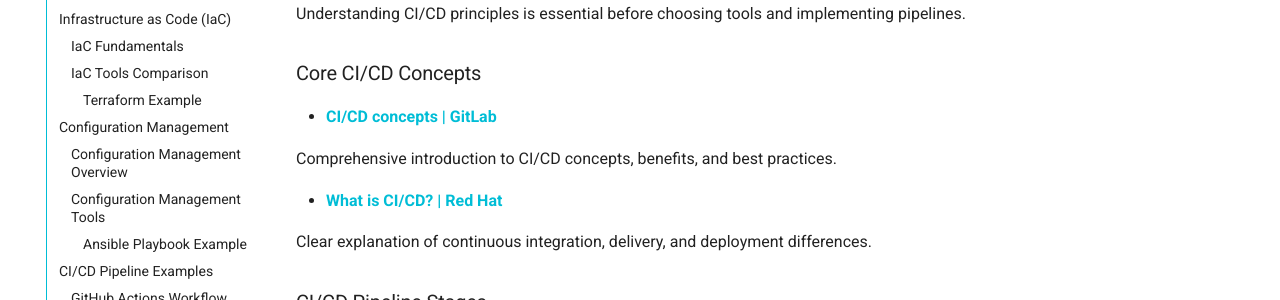
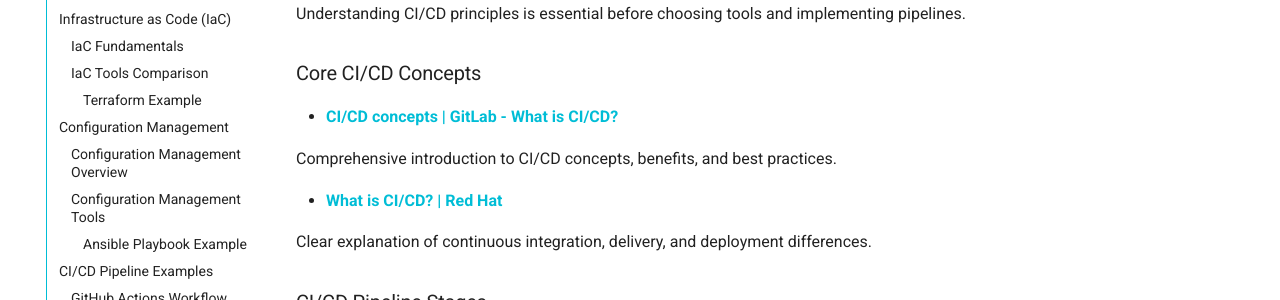
Before and after one commit to mtahle/DevOps-Foundation-Roadmap, an MkDocs documentation site: the page built from docs/automation/introduction.md, in a window 1280 px wide and 900 px high. Shown: the part 425-725 px from the top of the window. Built offline with MkDocs 1.6.1 and Material for MkDocs 9.7.7, drawn with Linux system fonts in a browser that asks for light colours; a script that is not in the unit is left out; comment, search, counter and statistics services are not loaded; the version menu is left out.

Commit message:
Update introduction.md

```diff
--- a/docs/automation/introduction.md
+++ b/docs/automation/introduction.md
@@ -8,7 +8,7 @@ Understanding CI/CD principles is essential before choosing tools and implementi
 
 ### Core CI/CD Concepts
 
-- **[CI/CD concepts | GitLab](https://docs.gitlab.com/ee/ci/introduction/)**
+- **[CI/CD concepts | GitLab - What is CI/CD?](https://about.gitlab.com/topics/ci-cd/)**
 
   Comprehensive introduction to CI/CD concepts, benefits, and best practices.
 
```
